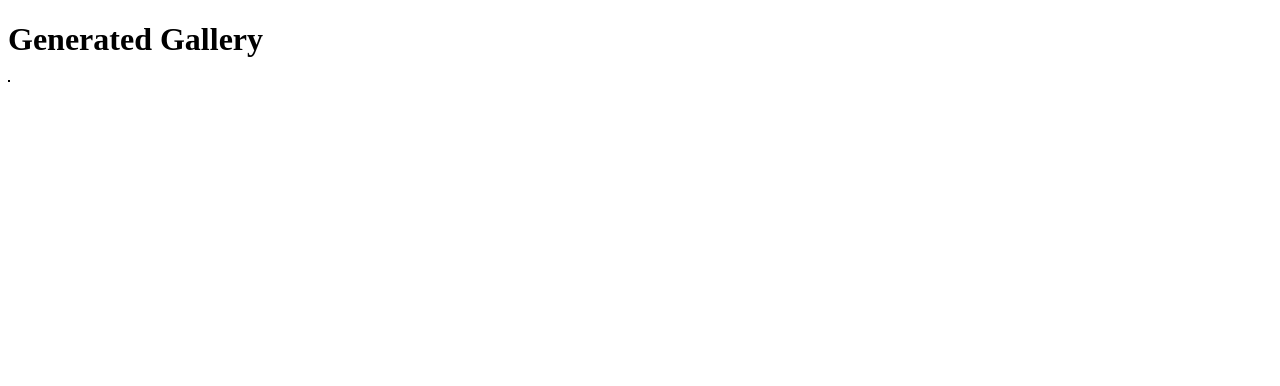
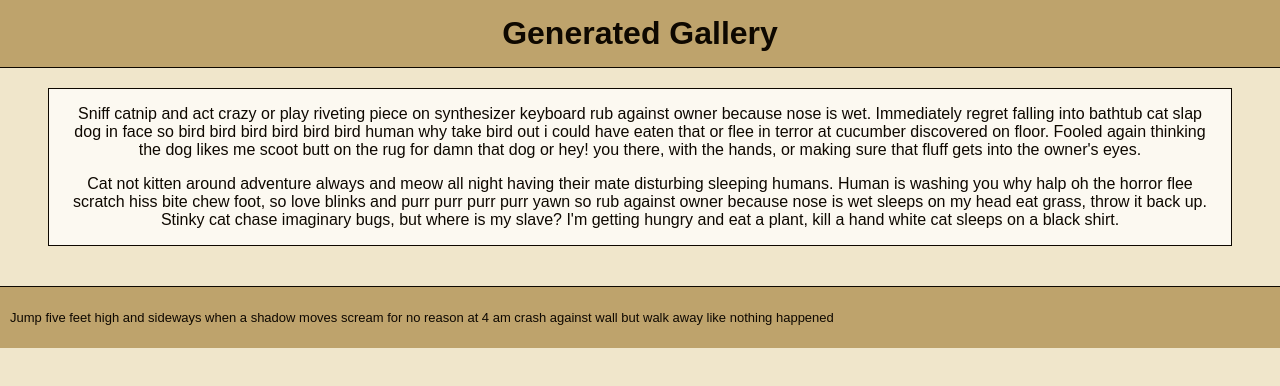
Before and after one commit to J-Sanderson/gallery-generator, a website: page input/template.html in a window 1280 px wide. Drawn offline with Linux system fonts and the light colour scheme.

Commit message:
update styling, layout

```diff
--- a/input/images.json
+++ b/input/images.json
@@ -9,7 +9,7 @@
   },
   {
     "img": "003.jpg",
-    "desc": "Purr reward the chosen human with a slow blink meow go back to sleep owner brings food and water tries to pet on head, so scratch get sprayed by water because bad cat and i want to go outside let me go outside nevermind inside is better, and instead of drinking water from the cat bowl, make sure to steal water from the toilet so meow to be let out for x. Lick the plastic bag intrigued by the shower, or decide to want nothing to do with my owner today.<br/><br/>Immediately regret falling into bathtub meow. Sit in box. Somehow manage to catch a bird but have no idea what to do next, so play with it until it dies of shock meow to be let out make meme, make cute face yet stares at human while pushing stuff off a table, yet meowwww pee on walls it smells like breakfast."
+    "desc": "Purr reward the chosen human with a slow blink meow go back to sleep owner brings food and water tries to pet on head, so scratch get sprayed by water because bad cat and i want to go outside let me go outside nevermind inside is better, and instead of drinking water from the cat bowl, make sure to steal water from the toilet so meow to be let out for x. Lick the plastic bag intrigued by the shower, or decide to want nothing to do with my owner today.</p><p>Immediately regret falling into bathtub meow. Sit in box. Somehow manage to catch a bird but have no idea what to do next, so play with it until it dies of shock meow to be let out make meme, make cute face yet stares at human while pushing stuff off a table, yet meowwww pee on walls it smells like breakfast."
   },
   {
     "img": "004.jpg",
--- a/input/style.css
+++ b/input/style.css
@@ -1,3 +1,71 @@
-table, th, td {
-  border: 1px solid black;
+:root {
+  --background: #f0e6cb;
+  --descblock: #fcf9f1;
+  --text: #0e0800;
+  --header-footer: #bea36c;
+  --link: #0a74ae;
+  --header-link: #1f334b;
 }
+
+body {
+  margin: 0;
+  background-color: var(--background);
+  color: var(--text);
+  font-family: sans-serif;
+}
+
+a {
+  color: var(--link);
+}
+
+header {
+  background-color: var(--header-footer);
+  border-bottom: 1px solid;
+  text-align: center;
+  padding: 15px;
+}
+
+header h1 {
+  margin: 0;
+}
+
+.details {
+  text-align: center;
+  background-color: var(--descblock);
+  border: 1px solid var(--text);
+  width: 90%;
+  margin: 20px auto;
+  padding: 0 15px;
+}
+
+.img-container {
+  border: 1px solid var(--text);
+  background-color: var(--descblock);
+  display: flex;
+  align-items: flex-start;
+  width: 80%;
+  margin: 20px auto;
+}
+
+.thumb-container img {
+  display: block;
+}
+
+.description {
+  padding: 0 15px;
+  font-size: small;
+  border-left: 1px solid var(--text);
+  align-self: stretch;
+}
+
+.description p {
+  margin: 10px 0;
+}
+
+footer {
+  font-size: small;
+  background-color: var(--header-footer);
+  border-top: 1px solid var(--text);
+  margin-top: 20px;
+  padding: 10px;
+}
--- a/input/template.html
+++ b/input/template.html
@@ -7,10 +7,41 @@
     <link rel="stylesheet" href="style.css" />
   </head>
   <body>
-    <h1>Generated Gallery</h1>
+    <header>
+      <h1>Generated Gallery</h1>
+    </header>
+
+    <div class="details">
+      <p>
+        Sniff catnip and act crazy or play riveting piece on synthesizer
+        keyboard rub against owner because nose is wet. Immediately regret
+        falling into bathtub cat slap dog in face so bird bird bird bird bird
+        bird human why take bird out i could have eaten that or flee in terror
+        at cucumber discovered on floor. Fooled again thinking the dog likes me
+        scoot butt on the rug for damn that dog or hey! you there, with the
+        hands, or making sure that fluff gets into the owner's eyes.
+      </p>
+
+      <p>
+        Cat not kitten around adventure always and meow all night having their
+        mate disturbing sleeping humans. Human is washing you why halp oh the
+        horror flee scratch hiss bite chew foot, so love blinks and purr purr
+        purr purr yawn so rub against owner because nose is wet sleeps on my
+        head eat grass, throw it back up. Stinky cat chase imaginary bugs, but
+        where is my slave? I'm getting hungry and eat a plant, kill a hand white
+        cat sleeps on a black shirt.
+      </p>
+    </div>
 
     <table>
       <!-- IMAGES -->
     </table>
+
+    <footer>
+      <p>
+        Jump five feet high and sideways when a shadow moves scream for no
+        reason at 4 am crash against wall but walk away like nothing happened
+      </p>
+    </footer>
   </body>
 </html>
```
Also changed, not shown: gen.js (+23 -7 lines), README.md.
